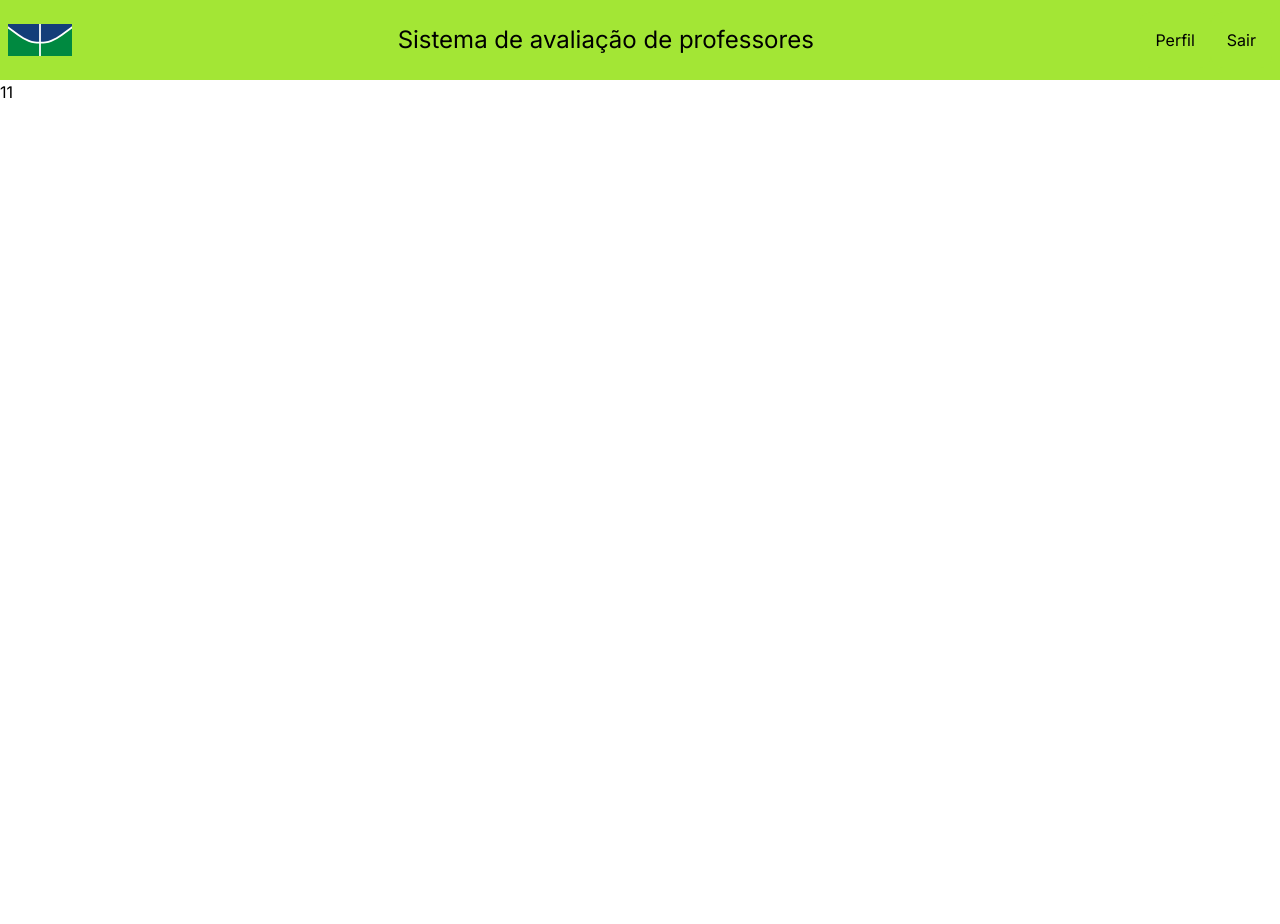
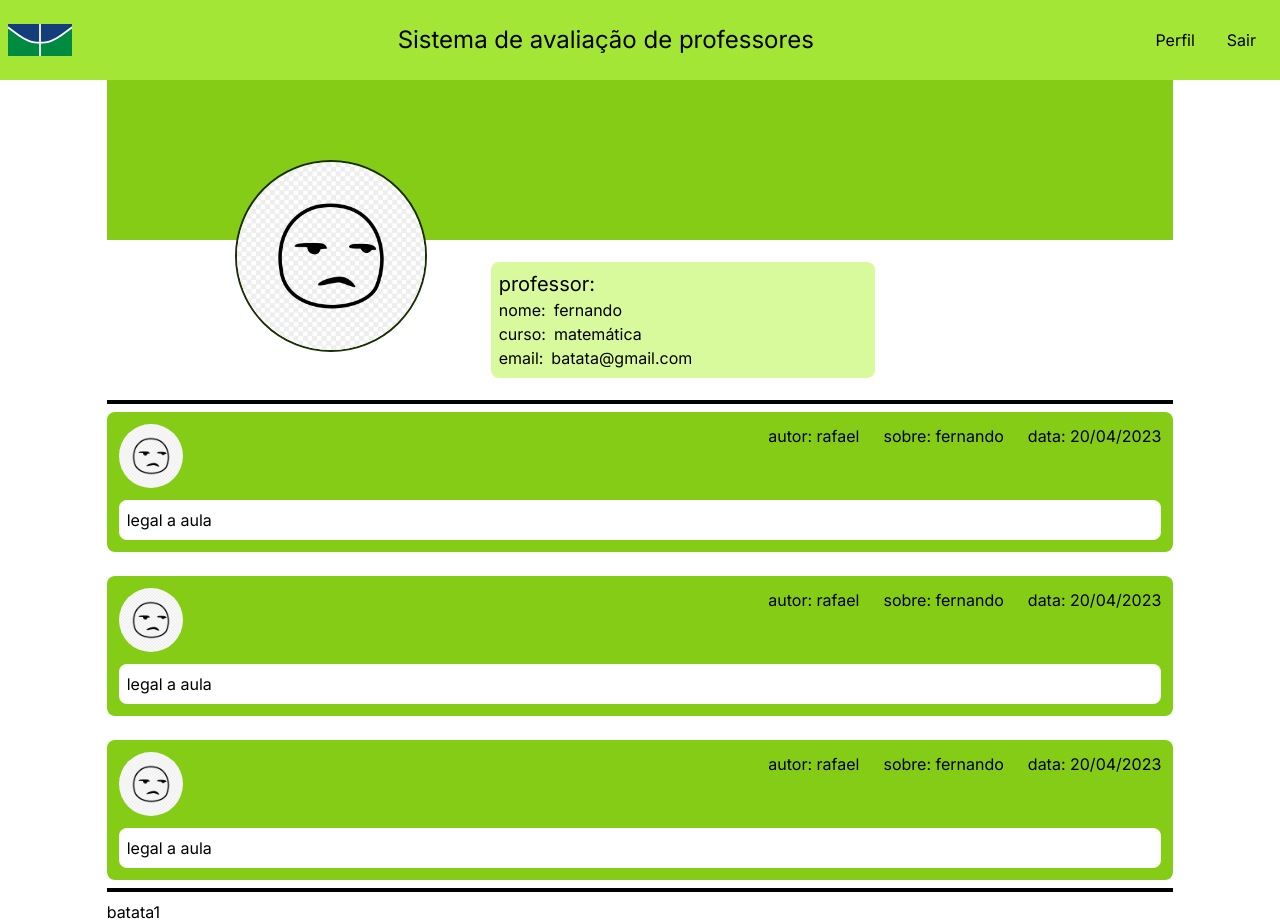
Before and after one commit to rafamxvgit/repoSiteCJR, a Next.js app in the folder frontsite/: page /log/1/teacher/1 in a window 1280 px wide. Before the commit the page ends 800 px from the top, so only its background shows below. Built offline with nearby package versions, Linux system fonts and the light colour scheme.

Commit message:
feature/desenvolvimento da tela do professor

```diff
--- /dev/null
+++ b/frontsite/src/app/components/avalProf.tsx
@@ -0,0 +1,14 @@
+import React from "react";
+import { Formik, Form, Field } from "formik";
+
+interface vazia {}
+
+const CampoAvaliacao: React.FC<vazia> = () => {
+    return (
+        <>
+        batata
+        </>
+    )
+}
+
+export default CampoAvaliacao;
--- a/frontsite/src/app/components/formLogin.tsx
+++ b/frontsite/src/app/components/formLogin.tsx
@@ -1,6 +1,5 @@
 "use client"
 import { Formik, Form, Field } from "formik";
-import { use } from "react";
 import * as yup from "yup";
 
 interface boxProps {
--- a/frontsite/src/app/log/[userID]/teacher/[teacherID]/page.tsx
+++ b/frontsite/src/app/log/[userID]/teacher/[teacherID]/page.tsx
@@ -1,15 +1,73 @@
 import React from "react";
+import axios from "axios";
 import HeaderLogado from "@/app/components/headerLogado";
-import axios from "axios";
+import Comentario from "@/app/components/comentario";
+import CampoAvaliacao from "@/app/components/avalProf";
+
+const teacher = {nome: 'fernando', email: 'batata@gmail.com', curso: 'matemática', imagem: '/images/sad.png'}
+const comments = [{autor: 'rafael', professor: 'fernando', imagem: '/images/sad.png', conteudo: 'legal a aula', data: '20/04/2023'},{autor: 'rafael', professor: 'fernando', imagem: '/images/sad.png', conteudo: 'legal a aula', data: '20/04/2023'},{autor: 'rafael', professor: 'fernando', imagem: '/images/sad.png', conteudo: 'legal a aula', data: '20/04/2023'}]
+
+interface Comentario {
+    autor: string,
+    professor: string
+    data: string
+    conteudo: string
+    imagem: string
+  }
+
+const CriarComentario = (obj: Comentario) => {
+    return <Comentario autor={obj.autor} professor={obj.professor} data={obj.data} conteudo={obj.conteudo} imagem={obj.imagem}/>
+}
 
 
-const TeacherPage = ({ params }: {params: { userID: string, teacherID: string}}) => {
+const LogTeacherPage = ({ params }: {params: {teacherID: string}}) => {
+    //const teacher = axios.get('http://localhost:xxxx/teacher/<id do professor>')
+    //!descobrir como eu vou pegar os comentários dos professores
     return(
     <>
         <HeaderLogado/>
-        {params.userID + params.teacherID}
+        <main className="w-screen h-svh flex justify-center">
+            <div className="w-5/6">
+
+                {/* parte da foto e do banner*/}
+                <section className="h-80">
+                    <div className="h-1/4 bg-lime-500"/>
+
+                    <div className="h-1/4 flex bg-lime-500">
+                        <div className="w-32"></div>
+                        <img src="/images/sad.png" alt="imagem perfil" className="h-48 rounded-full border-lime-950 border-2"/>
+                    </div>
+
+                    <div className="h-1/2 flex content-around">
+                        <div className="w-96"></div>
+                        <div className="w-96 flex flex-col justify-evenly content-around">
+                            <div className="bg-lime-200 rounded-lg p-2">
+                                <p className="text-xl">professor:</p>
+                                <p>nome: {teacher.nome}</p>
+                                <p>curso: {teacher.curso}</p>
+                                <p>email: {teacher.email}</p>
+                            </div>
+                        </div>
+                    </div>
+
+                </section>
+
+                <div className="h-1 bg-black"/>
+
+                {/*comentários sobre o professor*/}
+                <section className="flex flex-col gap-6 my-2">
+                    {comments.map(CriarComentario)}
+                </section>
+
+                <div className="h-1 bg-black mb-2"/>
+
+                {/*fazer um comentário*/}
+                <CampoAvaliacao/>
+                {params.teacherID}
+            </div>
+        </main>
     </>
     )
 }
 
-export default TeacherPage;
+export default LogTeacherPage;
--- a/frontsite/src/app/noLog/teacher/[teacherID]/page.tsx
+++ b/frontsite/src/app/noLog/teacher/[teacherID]/page.tsx
@@ -1,13 +1,65 @@
 import React from "react";
-import HeaderLogado from "@/app/components/headerLogado";
 import axios from "axios";
+import HeaderDeslogado from "@/app/components/headerDeslogado";
+import Comentario from "@/app/components/comentario";
+
+const teacher = {nome: 'fernando', email: 'batata@gmail.com', curso: 'matemática', imagem: '/images/sad.png'}
+const comments = [{autor: 'rafael', professor: 'fernando', imagem: '/images/sad.png', conteudo: 'legal a aula', data: '20/04/2023'},{autor: 'rafael', professor: 'fernando', imagem: '/images/sad.png', conteudo: 'legal a aula', data: '20/04/2023'},{autor: 'rafael', professor: 'fernando', imagem: '/images/sad.png', conteudo: 'legal a aula', data: '20/04/2023'}]
+
+interface Comentario {
+    autor: string,
+    professor: string
+    data: string
+    conteudo: string
+    imagem: string
+  }
+
+const CriarComentario = (obj: Comentario) => {
+    return <Comentario autor={obj.autor} professor={obj.professor} data={obj.data} conteudo={obj.conteudo} imagem={obj.imagem}/>
+}
 
 
 const NoLogTeacherPage = ({ params }: {params: {teacherID: string}}) => {
+    //const teacher = axios.get('http://localhost:xxxx/teacher/<id do professor>')
+    //!descobrir como eu vou pegar os comentários dos professores
     return(
     <>
-        <HeaderLogado/>
-        {params.teacherID}
+        <HeaderDeslogado/>
+        <main className="w-screen h-svh flex justify-center">
+            <div className="w-5/6">
+
+                {/* parte da foto e do banner*/}
+                <section className="h-80">
+                    <div className="h-1/4 bg-lime-500"/>
+
+                    <div className="h-1/4 flex bg-lime-500">
+                        <div className="w-32"></div>
+                        <img src="/images/sad.png" alt="imagem perfil" className="h-48 rounded-full border-lime-950 border-2"/>
+                    </div>
+
+                    <div className="h-1/2 flex content-around">
+                        <div className="w-96"></div>
+                        <div className="w-96 flex flex-col justify-evenly content-around">
+                            <div className="bg-lime-200 rounded-lg p-2">
+                                <p className="text-xl">professor:</p>
+                                <p>nome: {teacher.nome}</p>
+                                <p>curso: {teacher.curso}</p>
+                                <p>email: {teacher.email}</p>
+                            </div>
+                        </div>
+                    </div>
+
+                </section>
+
+                <div className="h-1 bg-black mb-2"/>
+
+                {/*comentários sobre o professor*/}
+                <section className="flex flex-col gap-6">
+                    {comments.map(CriarComentario)}
+                </section>
+                {params.teacherID}
+            </div>
+        </main>
     </>
     )
 }
```
